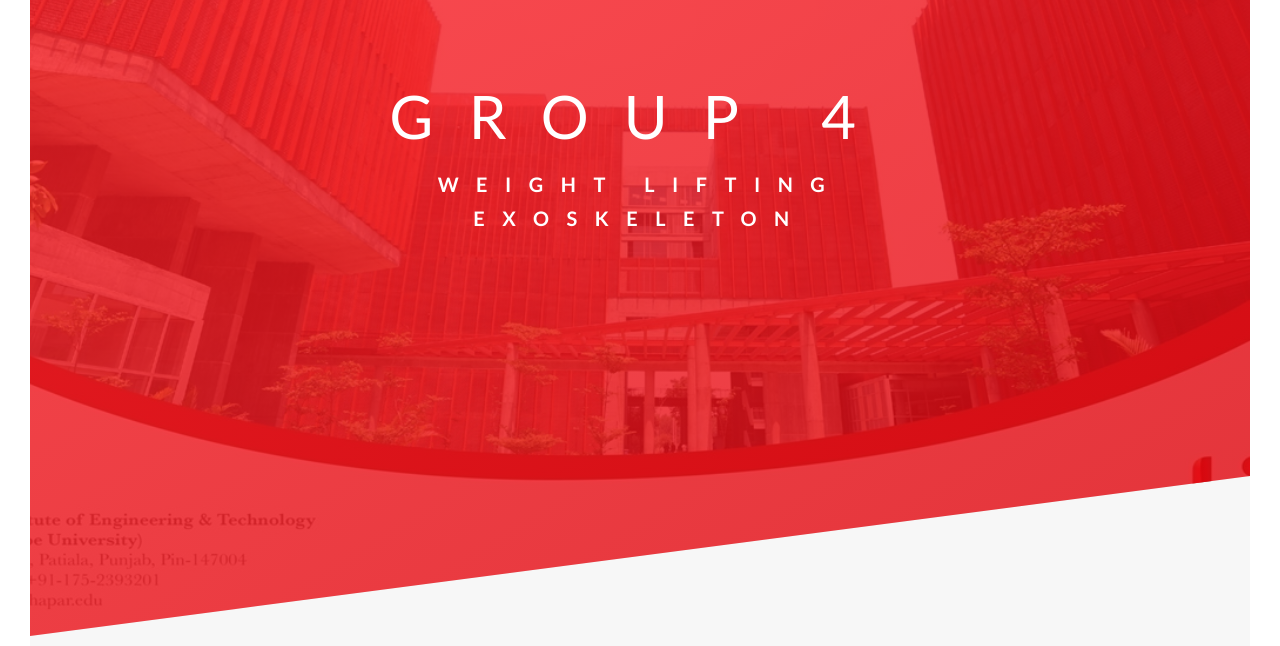
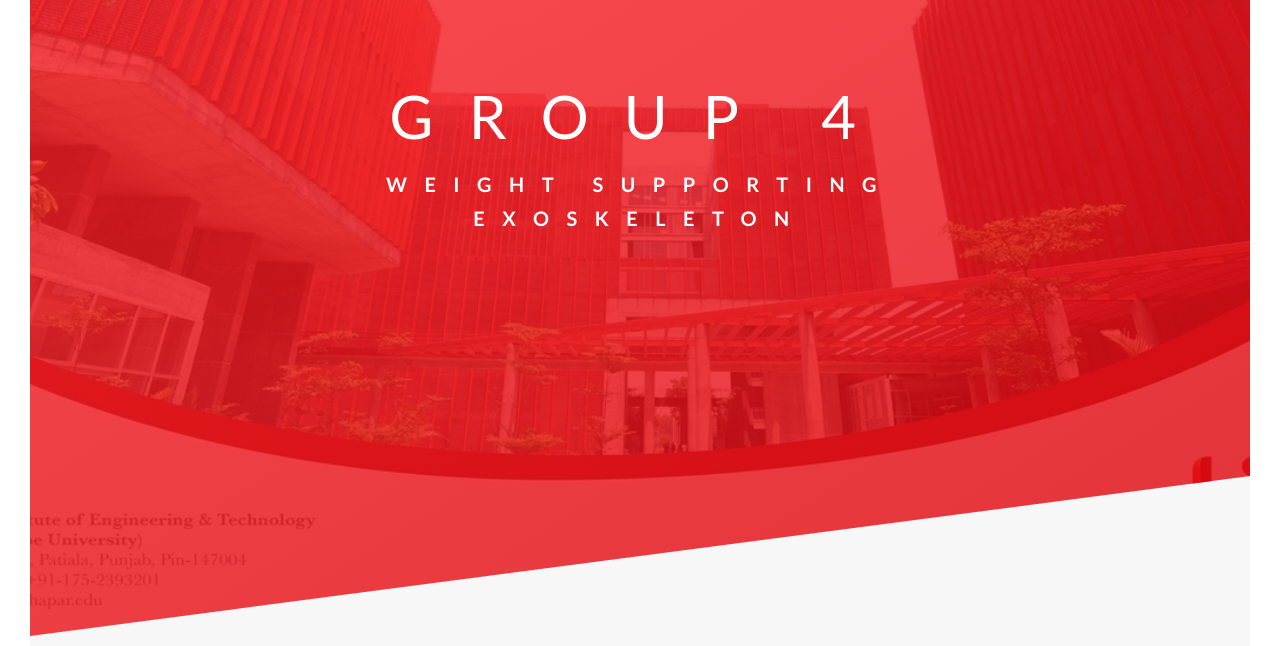
Before and after one commit to Suryansh-Kaushal/project, a website: page index.html in a window 1280 px wide. Shown: the part 154-800 px from the top of the page. Drawn offline with Linux system fonts and the light colour scheme.

Commit message:
minor changes

```diff
--- a/index.html
+++ b/index.html
@@ -13,9 +13,9 @@
     <!--<link rel="stylesheet" href="css/icon-font.css">-->
 
     <link rel="stylesheet" href="sass/main.css" />
-    <link rel="shortcut icon" type="image/png" href="img/favicon.png" />
 
-    <title>Group 4 | Weight Lifting Exoskelton</title>
+
+    <title>Group 4 | Weight Supporting Exoskelton</title>
     <style>
       .animation {
         width: 100%;
@@ -76,7 +76,7 @@
       <div class="header__text-box">
         <h1 class="heading-primary">
           <span class="heading-primary--main">Group 4</span>
-          <span class="heading-primary--sub">Weight Lifting Exoskeleton</span>
+          <span class="heading-primary--sub">Weight Supporting Exoskeleton</span>
         </h1>
 
         <!-- <a href="#section-tours" class="btn btn--white btn--animated"
```
